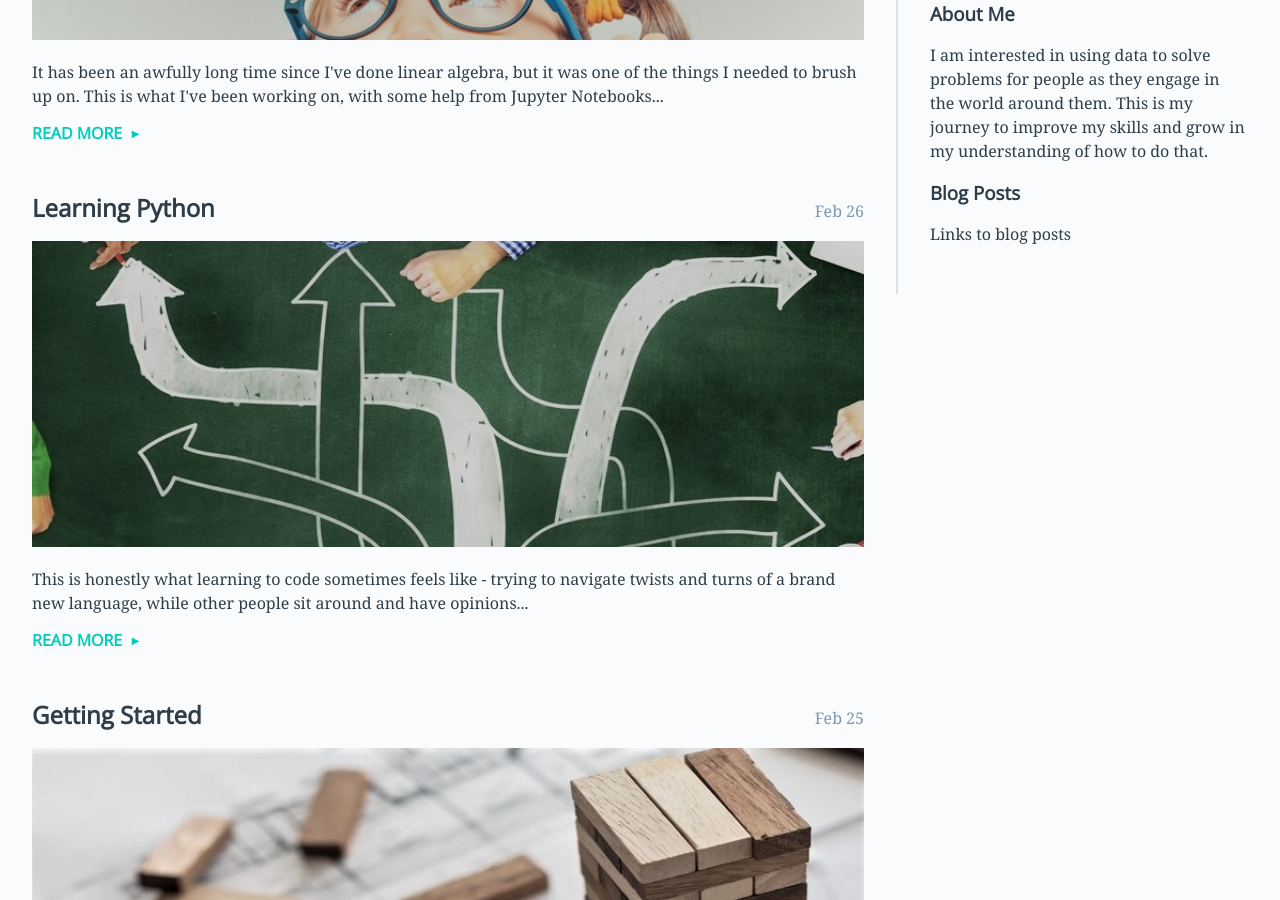
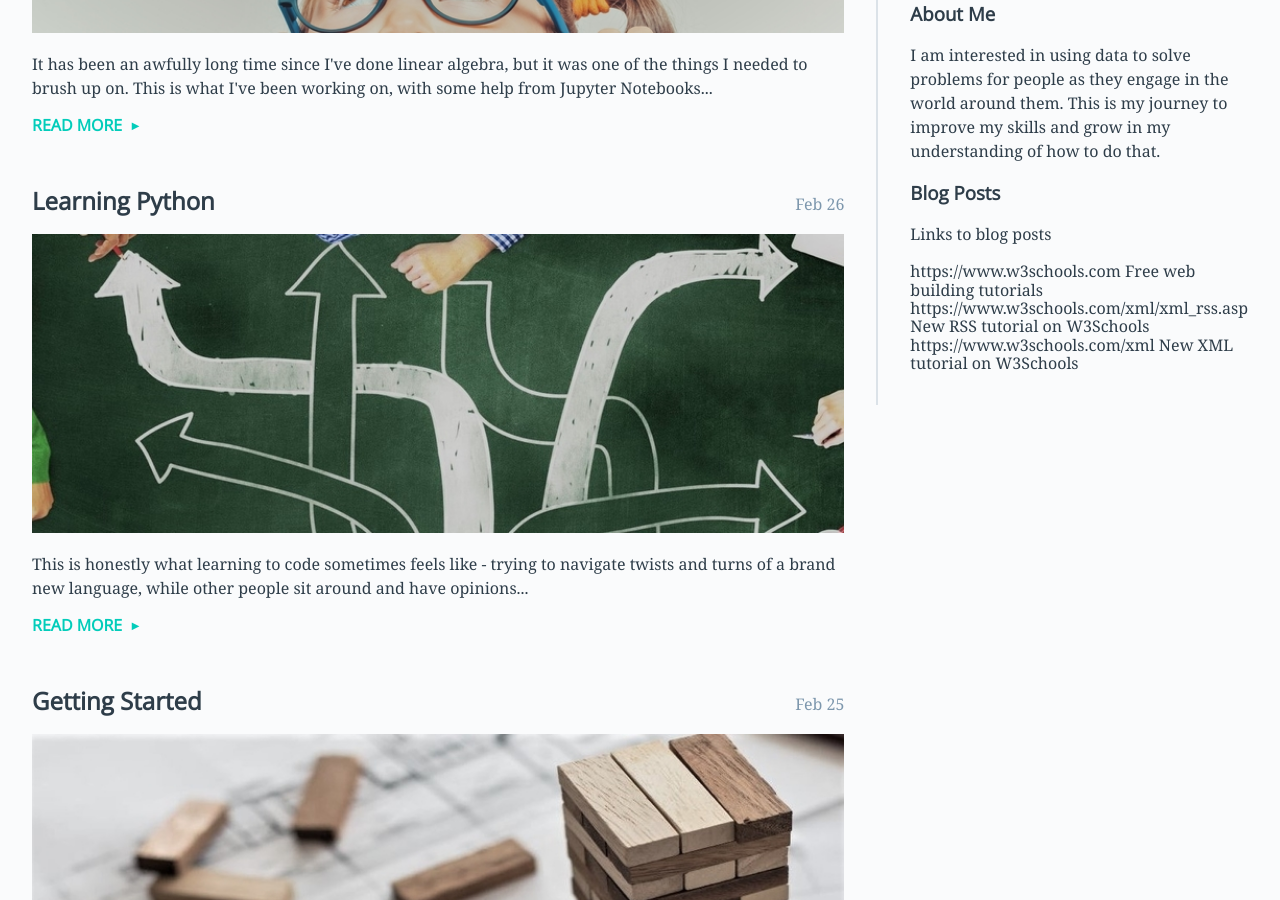
Before and after one commit to rebeccaebarnes/rebeccaebarnes.github.io, a Jekyll site: the page index.html, which Jekyll copies as it is, in a window 1280 px wide and 900 px high, scrolled down 712 px. Built offline with Jekyll 4.4.1, drawn with Linux system fonts in a browser that asks for light colours.

Commit message:
Test add RSS feed

```diff
--- a/index.html
+++ b/index.html
@@ -81,6 +81,26 @@
 
                 <h3>Blog Posts</h3>
                 <p>Links to blog posts</p>
+                <?xml version="1.0" encoding="UTF-8" ?>
+                <rss version="2.0">
+
+                <channel>
+                    <title>W3Schools Home Page</title>
+                    <link>https://www.w3schools.com</link>
+                    <description>Free web building tutorials</description>
+                    <item>
+                        <title>RSS Tutorial</title>
+                        <link>https://www.w3schools.com/xml/xml_rss.asp</link>
+                        <description>New RSS tutorial on W3Schools</description>
+                    </item>
+                    <item>
+                        <title>XML Tutorial</title>
+                        <link>https://www.w3schools.com/xml</link>
+                        <description>New XML tutorial on W3Schools</description>
+                    </item>
+                </channel>
+
+                </rss>
 
             </div>
         </aside>
```
